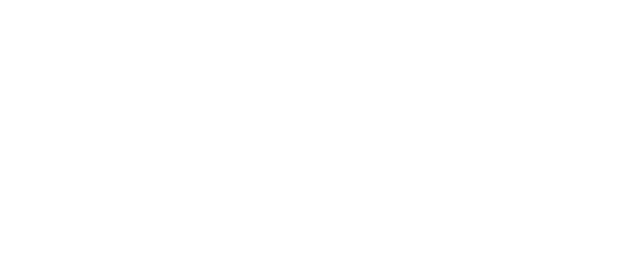
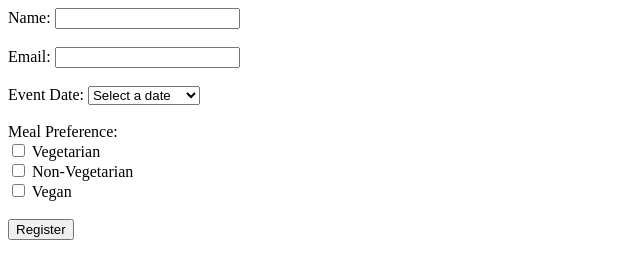
Before and after one commit to anjalikrishna-11/Event-Registration-Portal, a plain HTML site: page index.html in a window 1280 px wide. Shown: the whole page, without its empty margins (0-640 px from the left). Drawn offline with Linux system fonts and the light colour scheme.

Commit message:
Create registration form with inputs and display area

```diff
--- a/index.html
+++ b/index.html
@@ -9,3 +9,42 @@
     <title>Event Registration</title>
 </head>
 <body>
+    <!-- Event Registration Form -->
+    <form id="registrationForm">
+        <!-- Registrant's Name -->
+        <label for="name">Name:</label>
+        <input type="text" id="name" name="name" required><br><br>
+
+        <!-- Registrant's Email -->
+        <label for="email">Email:</label>
+        <input type="email" id="email" name="email" required><br><br>
+
+        <!-- Event Date Selection -->
+        <label for="eventDate">Event Date:</label>
+        <select id="eventDate" name="eventDate" required>
+            <option value="">Select a date</option>
+            <option value="2024-07-01">July 1, 2024</option>
+            <option value="2024-07-15">July 15, 2024</option>
+            <option value="2024-08-01">August 1, 2024</option>
+        </select><br><br>
+
+        <!-- Meal Preferences -->
+        <label>Meal Preference:</label><br>
+        <input type="checkbox" id="vegetarian" name="preference" value="Vegetarian">
+        <label for="vegetarian">Vegetarian</label><br>
+        <input type="checkbox" id="nonVegetarian" name="preference" value="Non-Vegetarian">
+        <label for="nonVegetarian">Non-Vegetarian</label><br>
+        <input type="checkbox" id="vegan" name="preference" value="Vegan">
+        <label for="vegan">Vegan</label><br><br>
+
+        <!-- Submit Button -->
+        <button type="submit">Register</button>
+    </form>
+
+    <!-- Registration Details Display Area -->
+    <div id="displayArea"></div>
+
+    <!-- Link to JavaScript file -->
+    <script src="script.js"></script>
+</body>
+</html>
```
